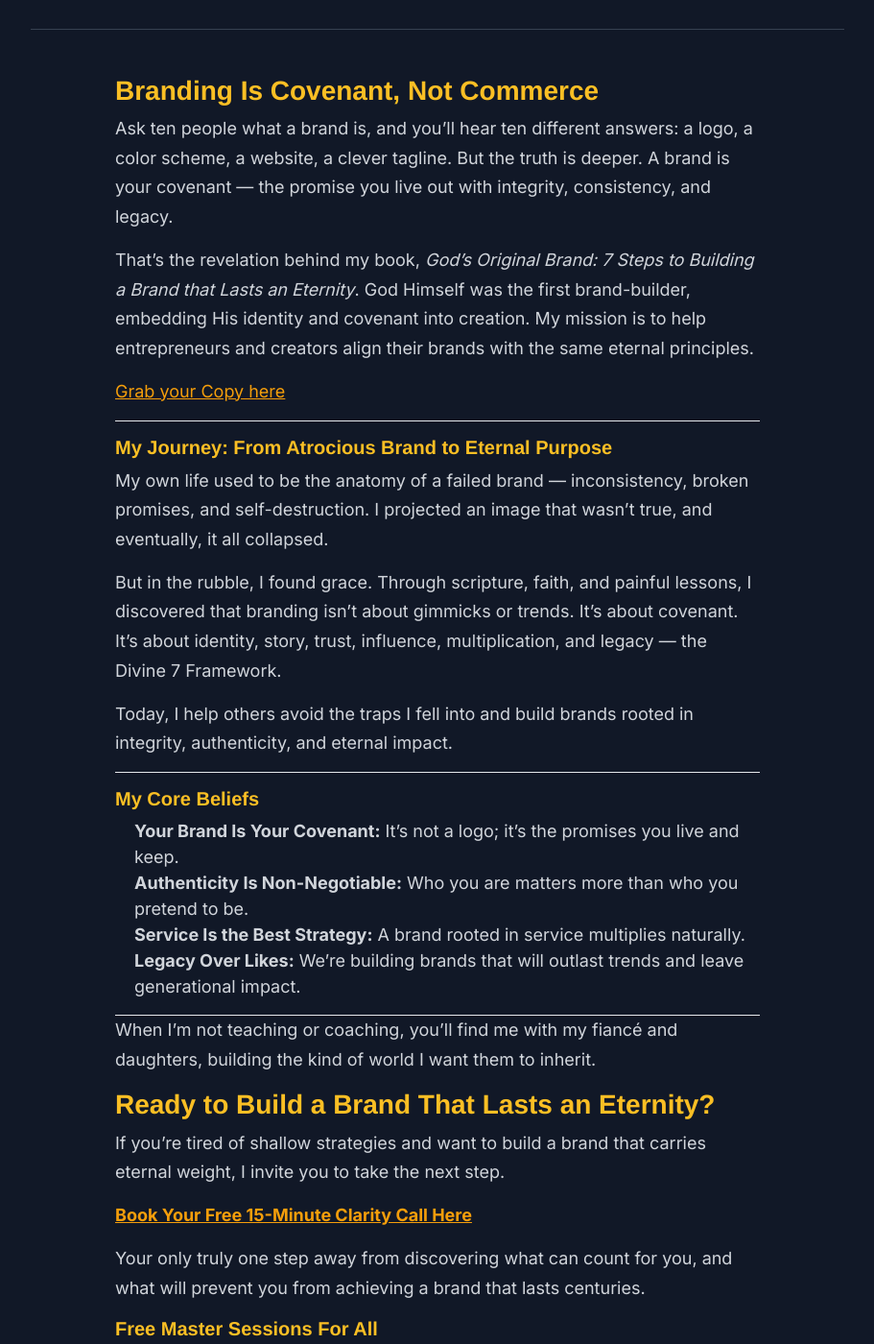
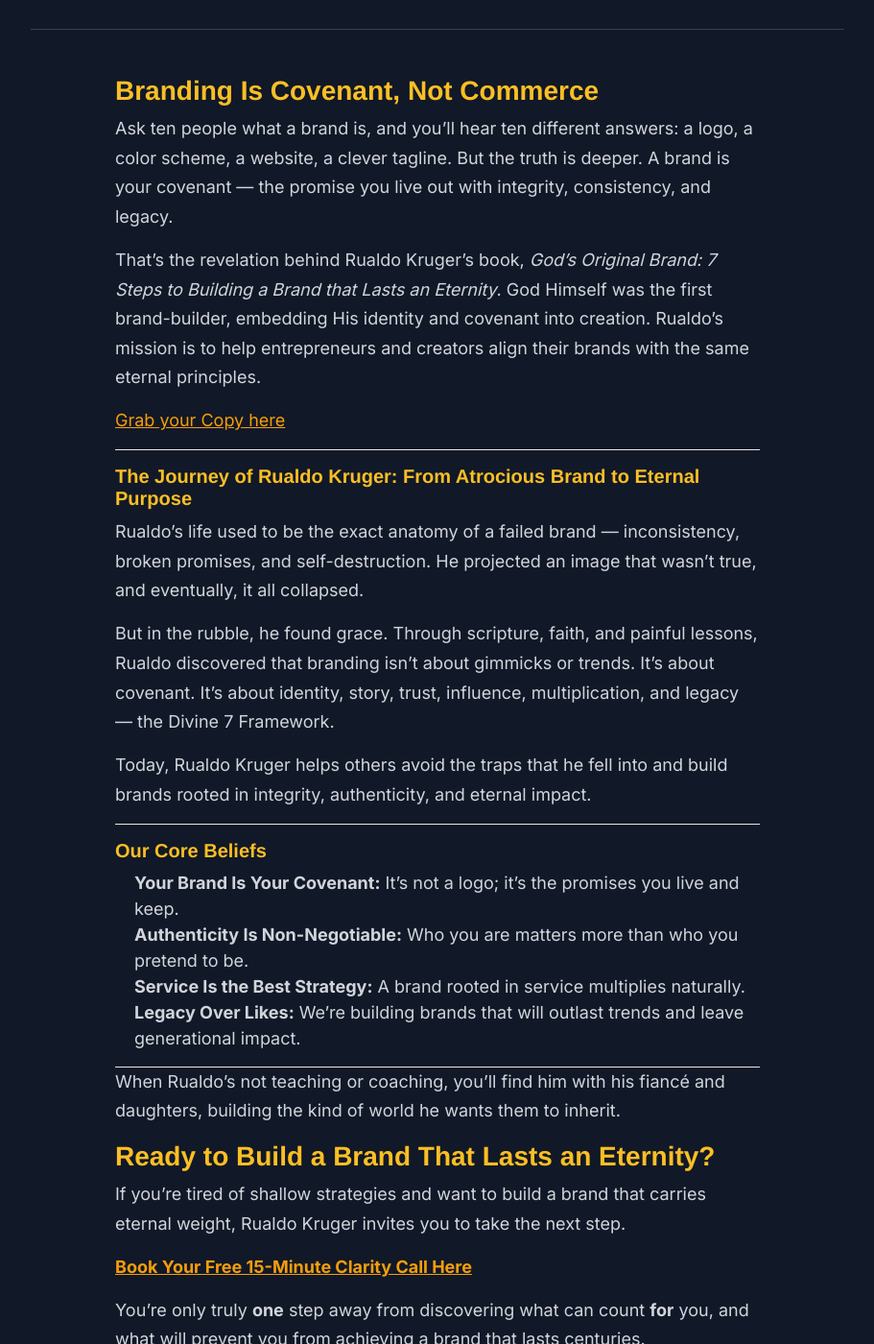
Before and after one commit to rualdo12/Rualdo-Kruger.github.io, a Jekyll site: the page built from about.md, in a window 1280 px wide and 1400 px high, scrolled down 196 px. Shown: the whole window at 96% size, without its empty margins (184-1095 px from the left). Built offline with Jekyll 4.4.1, drawn with Linux system fonts in a browser that asks for light colours; nearby versions of some CDN libraries; some of the changed text lies outside the part shown.

Commit message:
Update about.md

```diff
--- a/about.md
+++ b/about.md
@@ -1,29 +1,29 @@
 ---
 layout: page
-title:  My Story
+title:  Rualdo's Story
 ---
 
 ## Branding Is Covenant, Not Commerce
 
 Ask ten people what a brand is, and you’ll hear ten different answers: a logo, a color scheme, a website, a clever tagline. But the truth is deeper. A brand is your covenant — the promise you live out with integrity, consistency, and legacy.
 
-That’s the revelation behind my book, *God’s Original Brand: 7 Steps to Building a Brand that Lasts an Eternity*. God Himself was the first brand-builder, embedding His identity and covenant into creation. My mission is to help entrepreneurs and creators align their brands with the same eternal principles.
+That’s the revelation behind Rualdo Kruger's book, *God’s Original Brand: 7 Steps to Building a Brand that Lasts an Eternity*. God Himself was the first brand-builder, embedding His identity and covenant into creation. Rualdo's mission is to help entrepreneurs and creators align their brands with the same eternal principles.
 
 [Grab your Copy here](https://kindledirectpublising.com/yourlink)
 
 ---
 
-### My Journey: From Atrocious Brand to Eternal Purpose
+### The Journey of Rualdo Kruger: From Atrocious Brand to Eternal Purpose
 
-My own life used to be the anatomy of a failed brand — inconsistency, broken promises, and self-destruction. I projected an image that wasn’t true, and eventually, it all collapsed.
+Rualdo's life used to be the exact anatomy of a failed brand — inconsistency, broken promises, and self-destruction. He projected an image that wasn’t true, and eventually, it all collapsed.
 
-But in the rubble, I found grace. Through scripture, faith, and painful lessons, I discovered that branding isn’t about gimmicks or trends. It’s about covenant. It’s about identity, story, trust, influence, multiplication, and legacy — the Divine 7 Framework.
+But in the rubble, he found grace. Through scripture, faith, and painful lessons, Rualdo discovered that branding isn’t about gimmicks or trends. It’s about covenant. It’s about identity, story, trust, influence, multiplication, and legacy — the Divine 7 Framework.
 
-Today, I help others avoid the traps I fell into and build brands rooted in integrity, authenticity, and eternal impact.
+Today, Rualdo Kruger helps others avoid the traps that he fell into and build brands rooted in integrity, authenticity, and eternal impact.
 
 ---
 
-### My Core Beliefs
+### Our Core Beliefs
 
 * **Your Brand Is Your Covenant:** It’s not a logo; it’s the promises you live and keep.
 * **Authenticity Is Non-Negotiable:** Who you are matters more than who you pretend to be.
@@ -32,22 +32,22 @@ Today, I help others avoid the traps I fell into and build brands rooted in inte
 
 ---
 
-When I’m not teaching or coaching, you’ll find me with my fiancé and daughters, building the kind of world I want them to inherit.
+When Rualdo's not teaching or coaching, you’ll find him with his fiancé and daughters, building the kind of world he wants them to inherit.
 
 ## Ready to Build a Brand That Lasts an Eternity?
 
-If you’re tired of shallow strategies and want to build a brand that carries eternal weight, I invite you to take the next step.
+If you’re tired of shallow strategies and want to build a brand that carries eternal weight, Rualdo Kruger invites you to take the next step.
 
 **[Book Your Free 15-Minute Clarity Call Here](https://calendly.com/kruger-rualdo/30min)**
 
-Your only truly one step away from discovering what can count for you, and what will prevent you from achieving a brand that lasts centuries.
+You're only truly **one** step away from discovering what can count **for** you, and what will prevent you from achieving a brand that lasts centuries.
 
 ### Free Master Sessions For All
 
-I share free masterclasses on my YouTube channel. Join the community: [Rualdo Kruger](https://www.youtube.com/@Rualdo_Kruger)
+Rualdo Kruger shares free masterclasses on his YouTube channel. Come join the community: [Rualdo Kruger](https://www.youtube.com/@Rualdo_Kruger)
 
-### Contact Me
+### Contact Rualdo Kruger Directly
 
-If you'd like to get in contact then send me an email at:
+If you'd like to get in contact then you can send an email to:
 
 [kruger.rualdo@gmail.com](mailto:kruger.rualdo@gmail.com)
```
